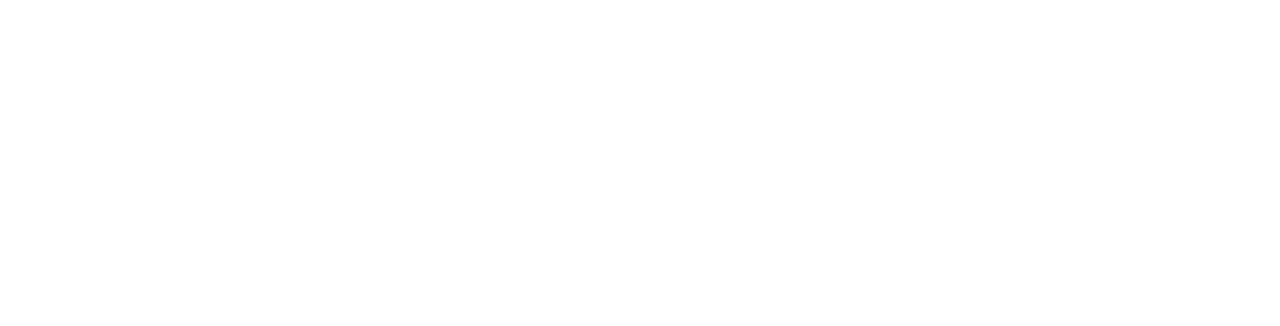
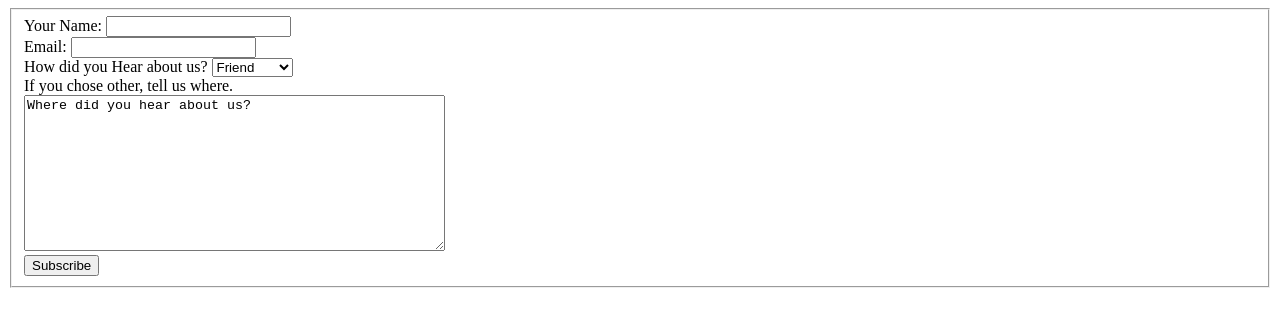
Before and after one commit to michaeldumalag/michaeldumalag.github.io, a plain HTML site: page subscription.html in a window 1280 px wide. Drawn offline with Linux system fonts and the light colour scheme.

Commit message:
Add form to subscription page

```diff
--- a/subscription.html
+++ b/subscription.html
@@ -1,9 +1,35 @@
 <!DOCTYPE html>
 <html>
 <head>
-  <title></title>
+  <title>The Jiu Jitsu Lifestyle</title>
 </head>
 <body>
+  <form action="thankyou.html" method="post">
+    <fieldset>
+    <div>
+      <label>Your Name:</label>
+      <input type="text" name="Your Name"></input>
+    </div>
+    <div>
+      <label>Email:</label>
+      <input type="email" name="email">
+    </div>
+    <div>
+      <label>How did you Hear about us?</label>
+      <select name="select">
+        <option value="friend">Friend</option>
+        <option value="facebook">Facebook</option>
+        <option value="other">Other</option>
+      </select>
+    </div>
+    <div>
+      <label>If you chose other, tell us where.</label>
+      <br>
+      <textarea name="textarea" rows="10" cols="50">Where did you hear about us?</textarea>
+    </div>
 
+    <button type="submit">Subscribe</button>
+    </fieldset>
+  </form>
 </body>
 </html>
```
